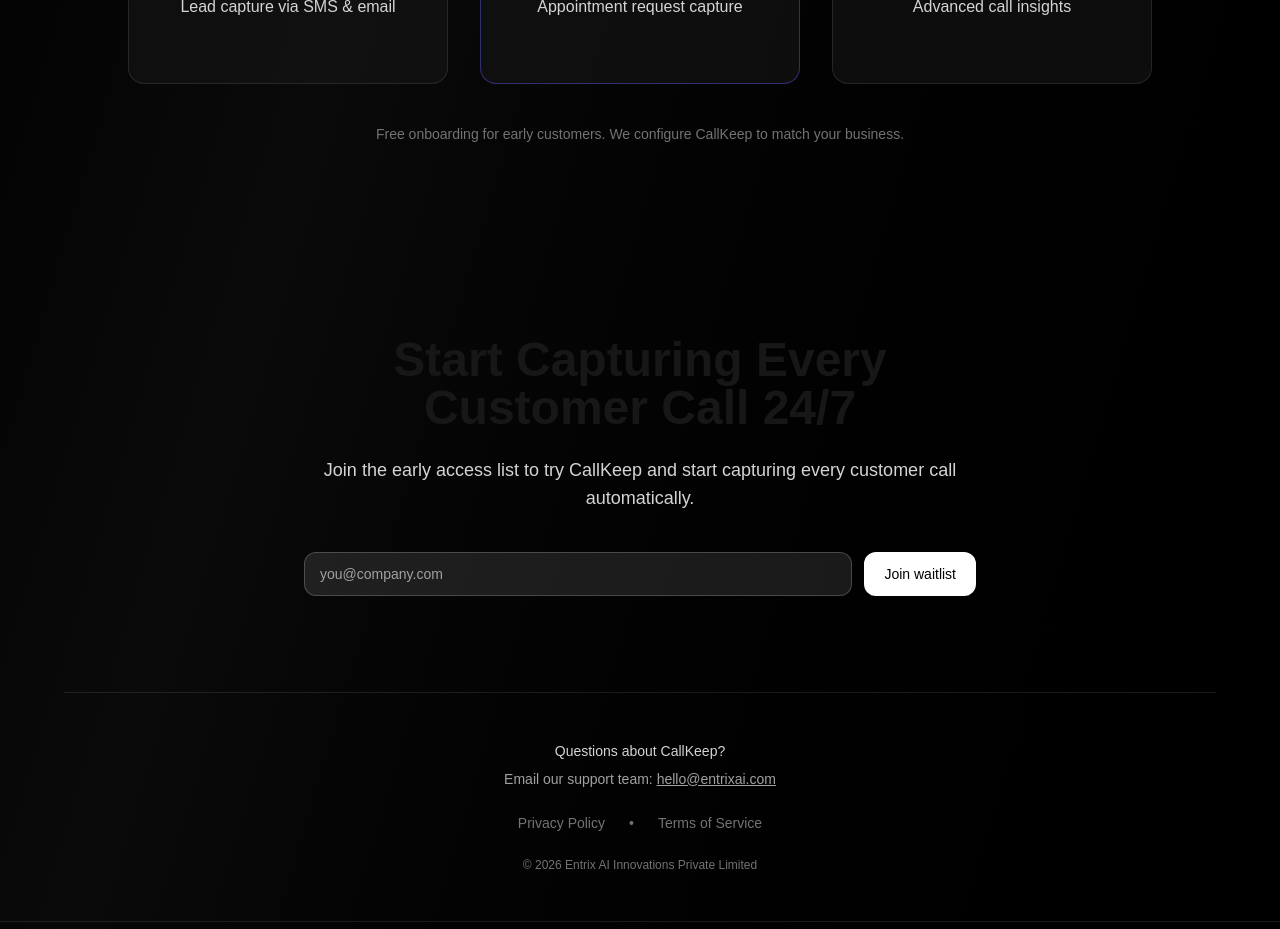
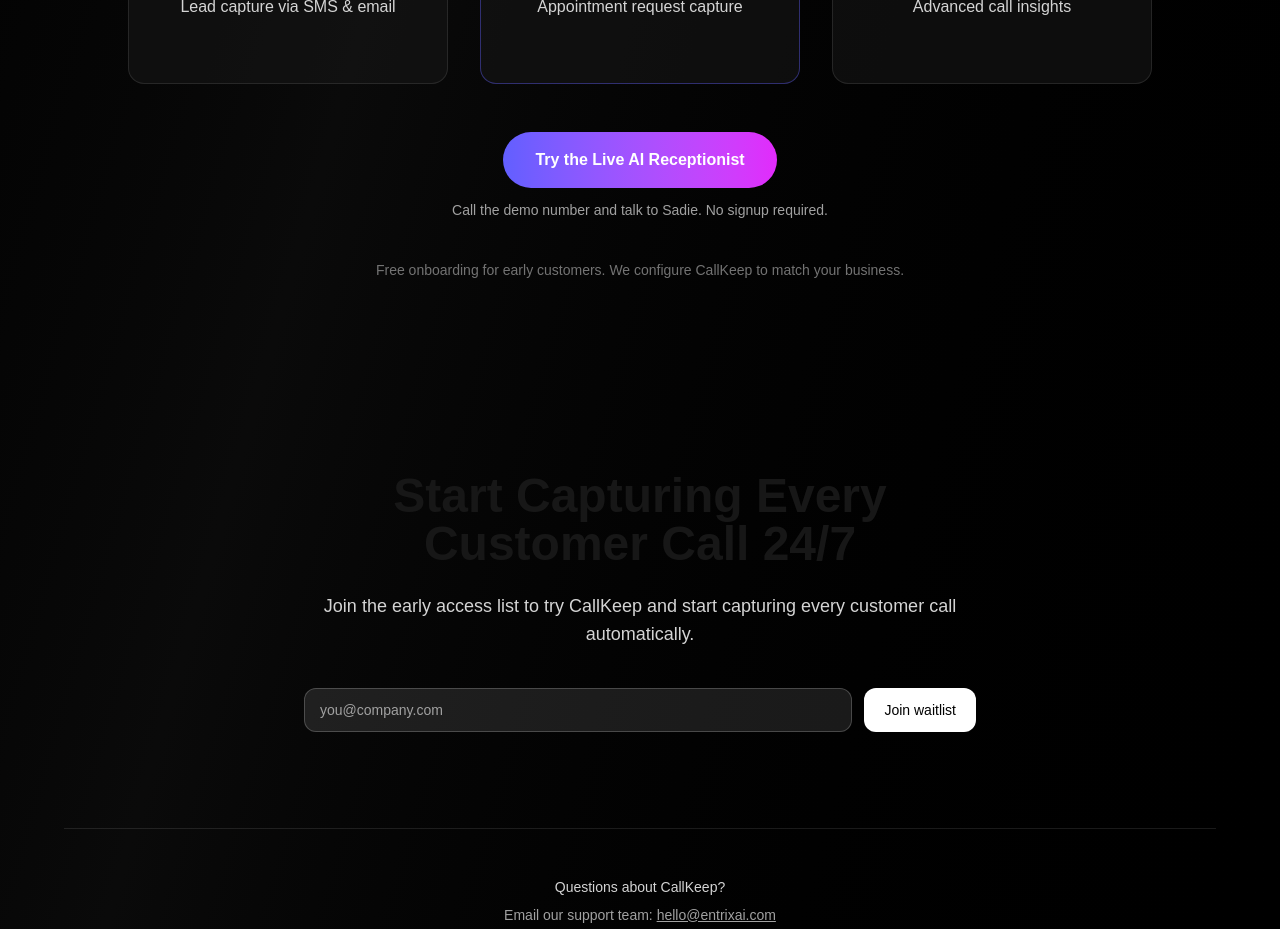
Before and after one commit to Entrix-AI-Innovations-Pvt-Ltd/entrixai-site, a Next.js app: page / in a window 1280 px wide. Shown: the part 3180-4109 px from the top of the page. Built offline with nearby package versions, Linux system fonts and the light colour scheme.

Commit message:
add pricing CTA to demo call

```diff
--- a/app/page.tsx
+++ b/app/page.tsx
@@ -261,6 +261,19 @@
 
         </div>
 
+        {/* Pricing CTA */}
+        <div className="text-center mt-12">
+          <a
+            href="tel:+14694366079"
+            className="inline-block px-8 py-4 bg-gradient-to-r from-indigo-500 to-fuchsia-500 rounded-full text-white font-semibold hover:opacity-90 transition-opacity"
+          >
+            Try the Live AI Receptionist
+          </a>
+          <p className="text-sm text-neutral-400 mt-3">
+            Call the demo number and talk to Sadie. No signup required.
+          </p>
+        </div>
+
         <p className="text-center text-sm text-neutral-500 mt-10">
           Free onboarding for early customers. We configure CallKeep to match your business.
         </p>
```
